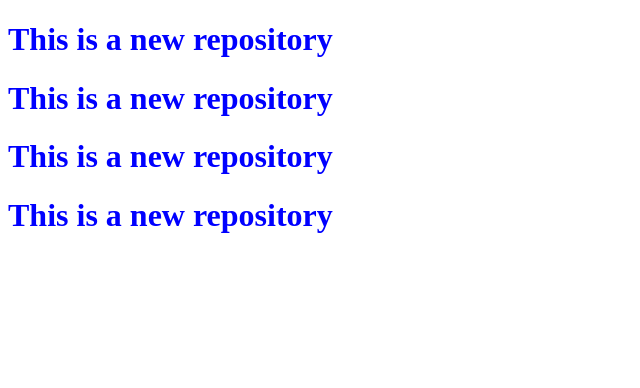
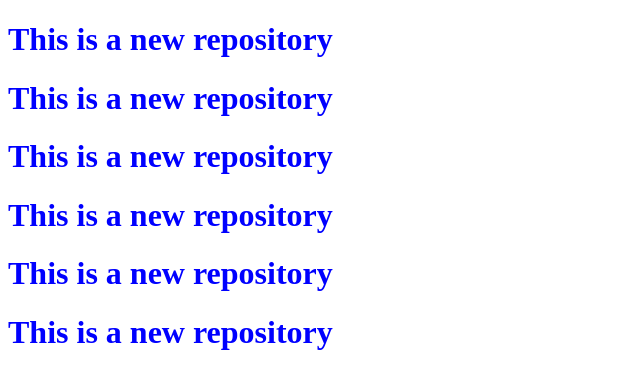
Before and after one commit to rakib333/my-second-repository, a plain HTML site: page index.html in a window 1280 px wide. Shown: the whole page, without its empty margins (0-640 px from the left). Drawn offline with Linux system fonts and the light colour scheme.

Commit message:
commited

```diff
--- a/index.html
+++ b/index.html
@@ -12,5 +12,7 @@
     <h1>This is a new repository</h1>
     <h1>This is a new repository</h1>
     <h1>This is a new repository</h1>
+    <h1>This is a new repository</h1>
+    <h1>This is a new repository</h1>
 </body>
 </html>
```
